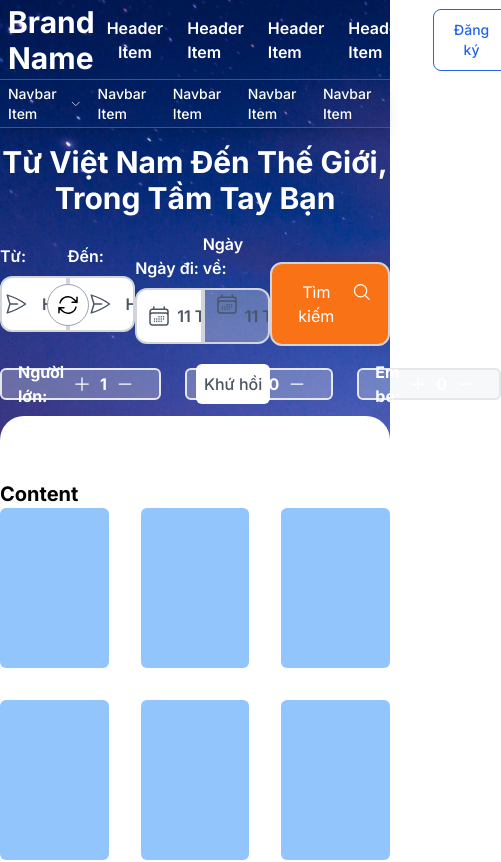
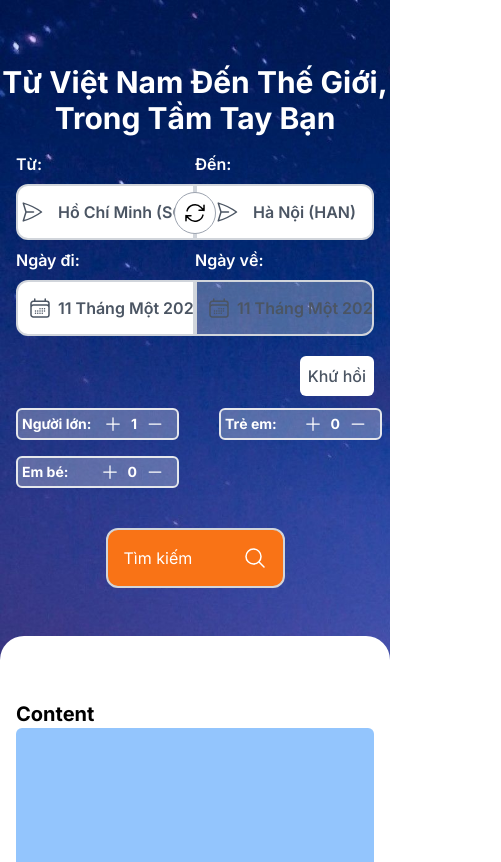
Before and after one commit to CongMinh0801/booking_app, a Next.js app: page / in a window 390 px wide. Shown: the top 862 px of the page, 501 px wide, since content can reach past the window. Built offline with nearby package versions, Linux system fonts and the light colour scheme.

Commit message:
responsive home page

```diff
--- a/src/app/layout.tsx
+++ b/src/app/layout.tsx
@@ -1,16 +1,14 @@
 import type { Metadata } from 'next'
 import { Inter } from 'next/font/google'
 import './globals.css'
-import { Providers } from './GlobalRedux/provider';
-import Header from "../components/header/header"
-import Navbar from "../components/navbar/navbar"
+import { Providers } from './GlobalRedux/provider'
 import Footer from '@/components/footer/footer'
 
 const inter = Inter({ subsets: ['latin'] })
 
 export const metadata: Metadata = {
-  title: 'Create Next App',
-  description: 'Generated by create next app',
+  title: 'Demo Booking App',
+  description: 'Demo Booking App',
 }
 
 export default function RootLayout({
@@ -22,8 +20,6 @@ export default function RootLayout({
     <html className="bg-white" lang="en">
       <Providers>
       <body className={inter.className}>
-        <Header/>
-        <Navbar/>
         <div className='flex justify-center'>
           {children}
         </div>
--- a/src/app/page.tsx
+++ b/src/app/page.tsx
@@ -12,7 +12,7 @@ export default function Home() {
     <>
     <div className="w-full block bg-[url('../../public/sky.jpg')] bg-cover">
       <div className="flex justify-center flex-wrap">
-        <div className="w-full xl:max-w-screen-xl mt-32 flex justify-center flex-wrap">
+        <div className="w-full xl:max-w-screen-xl mt-12 mb-12 flex justify-center flex-wrap">
           <h1 className="my-4 text-white font-bold text-3xl w-full text-center flex justify-center">
             Từ Việt Nam Đến Thế Giới, Trong Tầm Tay Bạn
           </h1>
@@ -20,16 +20,16 @@ export default function Home() {
         </div>
 
         <div className='bg-white w-full rounded-t-3xl flex justify-center'>
-          <div className="pt-16 w-full xl:max-w-screen-xl">
+          <div className="pt-16 pb-16 w-full xl:max-w-screen-xl mx-4 xl:mx-0">
             <div className="">
               <h2 className="font-bold text-xl">Content</h2>
-              <div className="grid grid-cols-3 gap-8">
+              <div className="grid xl:grid-cols-3 xl:gap-8 md:grid-cols-2 md:gap-12 sm:grid-cols-1 sm:gap-8 gap-8">
                 <div className="h-40 bg-blue-300 rounded-md"></div>
                 <div className="h-40 bg-blue-300 rounded-md"></div>
                 <div className="h-40 bg-blue-300 rounded-md"></div>
-                <div className="h-40 bg-blue-300 rounded-md"></div>
-                <div className="h-40 bg-blue-300 rounded-md"></div>
-                <div className="h-40 bg-blue-300 rounded-md"></div>
+                <div className="h-40 bg-blue-300 rounded-md hidden md:block"></div>
+                <div className="h-40 bg-blue-300 rounded-md hidden md:block"></div>
+                <div className="h-40 bg-blue-300 rounded-md hidden md:block"></div>
               </div>
             </div>
           </div>
--- a/src/components/header/header.tsx
+++ /dev/null
@@ -1,50 +0,0 @@
-'use client'
-
-import { useEffect, useState } from "react"
-import { usePathname } from 'next/navigation'
-import Link from 'next/link'
-
-const Header = () => {
-  const [scrolled, setScrolled] = useState(false);
-  const pathName = usePathname()
-
-  useEffect(() => {
-    const handleScroll = () => {
-      setScrolled(window.scrollY > 0);
-    };
-
-    window.addEventListener('scroll', handleScroll);
-
-    return () => {
-      window.removeEventListener('scroll', handleScroll);
-    };
-  }, []);
-    return (
-      <div className={`w-full fixed h-20 top-0 left-0 flex justify-center items-center box-border transition-all ${pathName == "/" ? (scrolled ? "text-gray-800 border-gray-200" : "text-white border-gray-600") : "text-gray-800 border-gray-200"} ${pathName == "/" ? (scrolled ? "bg-white" : " bg-transparent") : "bg-white"} border-b z-10`}>
-        <div className="flex justify-between items-center w-full xl:max-w-screen-xl">
-          <div className="text-3xl h-full font-bold pl-2">
-            <Link href="/">
-              Brand Name
-            </Link>
-          </div>
-          <div className="flex justify-end">
-            <ul className="flex justify-between items-center font-semibold">
-              <button id="dropdownDefaultButton" data-dropdown-toggle="dropdown" className="px-3 box-border focus:boder-2 flex items-center justify-center cursor-pointer py-2 rounded hover:bg-slate-100">Header Item</button>
-              <li className="px-3 box-border focus:boder-2 flex items-center justify-center cursor-pointer py-2 rounded hover:bg-slate-100">Header Item</li>
-              <li className="px-3 box-border focus:boder-2 flex items-center justify-center cursor-pointer py-2 rounded hover:bg-slate-100">Header Item</li>
-              <li className="px-3 box-border focus:boder-2 flex items-center justify-center cursor-pointer py-2 rounded hover:bg-slate-100">Header Item</li>            </ul>
-            <div className="flex items-center my-2">
-              <button type="button" className="ml-4 transition-all text-blue-600 hover:text-white border border-blue-600 hover:bg-blue-700 focus:ring-4 focus:outline-none focus:ring-blue-300 font-medium rounded-lg text-sm px-5 py-2.5 text-center dark:border-blue-500 dark:text-blue-500 dark:hover:text-white dark:hover:bg-blue-500 dark:focus:ring-blue-700">
-                Đăng ký
-              </button>
-              <button type="button" className="ml-4 transition-all text-white border border-blue-600 hover:border-blue-700 bg-blue-600 hover:bg-blue-700 focus:ring-4 focus:ring-blue-300 font-medium rounded-lg text-sm px-5 py-2.5 dark:bg-blue-600 dark:hover:bg-blue-600 focus:outline-none dark:focus:ring-blue-700">
-                Đăng nhập
-              </button>
-            </div>
-          </div>
-        </div>
-      </div>
-    )
-}
-
-export default Header
--- a/src/components/homepage-search-form/search-form.tsx
+++ b/src/components/homepage-search-form/search-form.tsx
@@ -189,8 +189,8 @@ export default function SearchForm({router} : {router:AppRouterInstance}) {
 
     return (
       <div className="text-white w-full">
-        <div className="w-full flex items-center justify-between">
-            <div className="w-5/12 relative">
+        <div className="w-full flex flex-wrap items-center justify-between">
+            <div className="lg:w-5/12 w-full lg:mx-0 mx-4 relative">
                 <div className="w-2/4 inline-block font-semibold relative">
                     Từ:<br/>
                     <input type="text" onClick={()=>showListAirport("Đi")} onChange={e => setSanBayDi(e.target.value)} value={sanBayDi} className="my-2 h-14 w-full box-border pl-10 border-2 text-gray-600 border-gray-300 rounded-l-xl"/>
@@ -218,7 +218,7 @@ export default function SearchForm({router} : {router:AppRouterInstance}) {
                     </svg>
                 </button>
             </div>
-            <div className="w-5/12 relative">
+            <div className="lg:w-5/12 w-full lg:mx-0 mx-4 relative">
                 <div className="w-2/4 inline-block font-semibold relative">
                     Ngày đi:<br/>
                     <input type="text" onClick={()=>showCalendar("Đi")} value={formatDate(ngayDi)} readOnly className="my-2 h-14 w-full box-border pl-10 border-2 text-gray-600 border-gray-300 rounded-l-xl"/>
@@ -244,16 +244,17 @@ export default function SearchForm({router} : {router:AppRouterInstance}) {
                 </button>
             </div>
 
-            <button onClick={() => timKiem()} className=" bg-orange-500 p-4 mt-6 box-border border-2 border-gray-300 rounded-xl cursor-pointer hover:bg-orange-600 transition-all flex item-center">
+            <button onClick={() => timKiem()} className=" hidden lg:flex bg-orange-500 p-4 mt-6 box-border border-2 border-gray-300 rounded-xl cursor-pointer hover:bg-orange-600 transition-all item-center">
                 Tìm kiếm
                 <svg xmlns="http://www.w3.org/2000/svg" fill="none" viewBox="0 0 24 24" strokeWidth="1.5" stroke="currentColor" className="w-6 h-6 ml-2">
                     <path strokeLinecap="round" strokeLinejoin="round" d="m21 21-5.197-5.197m0 0A7.5 7.5 0 1 0 5.196 5.196a7.5 7.5 0 0 0 10.607 10.607Z" />
                 </svg>
             </button>
         </div>
-        <div className="w-full flex items-center mt-4 mb-4">
-            <div className="search-form-customer-count h-8 py px-4 justify-center flex items-center mr-6 rounded-md border-2 border-gray-200">
+        <div className="w-full lg:flex flex-wrap items-center mb-4 mt-16 mx-4 lg:mt-4 lg:mx-0 grid grid-cols-2 gap-4 lg:text-base text-sm">
+            <div className="search-form-customer-count h-8 py lg:px-4 px-1 justify-center flex justify-between items-center mr-6 rounded-md border-2 border-gray-200">
                 Người lớn:
+                <div className="flex items-center justify-between">
                     <button onClick={()=>tangHanhKhach("Người lớn")} className="">
                         <svg xmlns="http://www.w3.org/2000/svg" fill="none" viewBox="0 0 24 24" strokeWidth="1.5" stroke="currentColor" className="w-5 h-5 mx-2 hover:bg-gray-200 hover:text-black">
                             <path strokeLinecap="round" strokeLinejoin="round" d="M12 4.5v15m7.5-7.5h-15" />
@@ -266,9 +267,11 @@ export default function SearchForm({router} : {router:AppRouterInstance}) {
                         </svg>
                     </button>
                 </div>
+            </div>
 
-            <div className="search-form-customer-count h-8 py px-4 justify-center flex items-center mr-6 rounded-md border-2 border-gray-200">
+            <div className="search-form-customer-count h-8 py lg:px-4 px-1 justify-center flex justify-between items-center mr-6 rounded-md border-2 border-gray-200">
                 Trẻ em:
+                <div className="flex items-center justify-between">
                     <button onClick={()=>tangHanhKhach("Trẻ em")} className="">
                         <svg xmlns="http://www.w3.org/2000/svg" fill="none" viewBox="0 0 24 24" strokeWidth="1.5" stroke="currentColor" className="w-5 h-5 mx-2 hover:bg-gray-200 hover:text-black">
                             <path strokeLinecap="round" strokeLinejoin="round" d="M12 4.5v15m7.5-7.5h-15" />
@@ -281,9 +284,11 @@ export default function SearchForm({router} : {router:AppRouterInstance}) {
                         </svg>
                     </button>
                 </div>
+            </div>
 
-            <div className="search-form-customer-count h-8 py px-4 justify-center flex items-center mr-6 rounded-md border-2 border-gray-200">
+            <div className="search-form-customer-count h-8 py lg:px-4 px-1 justify-center flex justify-between items-center mr-6 rounded-md border-2 border-gray-200">
                 Em bé:
+                <div className="flex items-center justify-between">
                     <button onClick={()=>tangHanhKhach("Em bé")} className="">
                         <svg xmlns="http://www.w3.org/2000/svg" fill="none" viewBox="0 0 24 24" strokeWidth="1.5" stroke="currentColor" className="w-5 h-5 mx-2 hover:bg-gray-200 hover:text-black">
                             <path strokeLinecap="round" strokeLinejoin="round" d="M12 4.5v15m7.5-7.5h-15" />
@@ -298,5 +303,14 @@ export default function SearchForm({router} : {router:AppRouterInstance}) {
                 </div>
             </div>
         </div>
+        <div className="w-full px-4 flex justify-center">
+            <button onClick={() => timKiem()} className=" w-1/2 flex justify-between lg:hidden bg-orange-500 p-4 mt-6 box-border border-2 border-gray-300 rounded-xl cursor-pointer hover:bg-orange-600 transition-all item-center">
+                Tìm kiếm
+                <svg xmlns="http://www.w3.org/2000/svg" fill="none" viewBox="0 0 24 24" strokeWidth="1.5" stroke="currentColor" className="w-6 h-6 ml-2">
+                    <path strokeLinecap="round" strokeLinejoin="round" d="m21 21-5.197-5.197m0 0A7.5 7.5 0 1 0 5.196 5.196a7.5 7.5 0 0 0 10.607 10.607Z" />
+                </svg>
+            </button>
+        </div>
+      </div>
     )
 }
--- a/src/components/navbar/drop-list/drop-list.tsx
+++ /dev/null
@@ -1,10 +0,0 @@
-export default function DropList({ scrolled }: { scrolled: boolean }) {
-    return (
-      <ul id="dropdown" className={`navbar-drop-list hidden shadow absolute top-full left-0 w-full rounded-md  ${scrolled ? "bg-white text-gray-800" : "bg-white text-gray-800"} overflow-hidden`}>
-        <li className="hover:bg-gray-300 hover:pl-4 transition-all p-2">List Item</li>
-        <li className="hover:bg-gray-300 hover:pl-4 transition-all p-2">List Item</li>
-        <li className="hover:bg-gray-300 hover:pl-4 transition-all p-2">List Item</li>
-        <li className="hover:bg-gray-300 hover:pl-4 transition-all p-2">List Item</li>
-      </ul>
-    )
-}
--- a/src/components/navbar/navbar.css
+++ /dev/null
@@ -1,3 +0,0 @@
-.navbar-have-drop-list:hover .navbar-drop-list {
-    display: block
-}
--- a/src/components/navbar/navbar.tsx
+++ /dev/null
@@ -1,43 +0,0 @@
-'use client'
-
-import { useEffect, useState } from "react";
-import DropList from "./drop-list/drop-list"
-import { usePathname } from 'next/navigation'
-import "./navbar.css"
-
-export default function Navbar() {
-  const [scrolled, setScrolled] = useState(false);
-  const pathName = usePathname()
-
-  useEffect(() => {
-    const handleScroll = () => {
-      setScrolled(window.scrollY > 0);
-    };
-
-    window.addEventListener('scroll', handleScroll);
-
-    return () => {
-      window.removeEventListener('scroll', handleScroll);
-    };
-  }, []);
-    return (
-      <div className={`w-full fixed top-20 h-12 box-border left-0 flex justify-center items-center transition-all ${pathName == "/" ? (scrolled ? "text-gray-600" : "text-white") : "text-gray-600"} ${pathName == "/" ? (scrolled ? "bg-white border-gray-200" : " bg-transparent border-gray-600") : "bg-white border-gray-200"} border-b shadow-lg z-10`}>
-        <div className="flex fixer top-0 left-0 justify-between items-center w-full xl:max-w-screen-xl">
-          <ul className="flex justify-between h-10">
-            <li className={`navbar-have-drop-list h-full relative flex items-center text-sm px-2 font-medium  ${pathName == "/" ? (scrolled ? "hover:bg-gray-100" : "hover:bg-gray-400") : "hover:bg-gray-100"} cursor-pointer`} data-dropdown-toggle="dropdown">
-                Navbar Item
-                <svg xmlns="http://www.w3.org/2000/svg" fill="none" viewBox="0 0 24 24" strokeWidth="1.5" stroke="currentColor" className="w-4 h-4 ml-1">
-                    <path strokeLinecap="round" strokeLinejoin="round" d="m19.5 8.25-7.5 7.5-7.5-7.5" />
-                </svg>
-
-                <DropList scrolled = {scrolled}/>
-            </li>
-            <li className={`h-full flex items-center text-sm px-2 font-medium  ${pathName == "/" ? (scrolled ? "hover:bg-gray-100" : "hover:bg-gray-400") : "hover:bg-gray-100"} cursor-pointer`}>Navbar Item</li>
-            <li className={`h-full flex items-center text-sm px-2 font-medium  ${pathName == "/" ? (scrolled ? "hover:bg-gray-100" : "hover:bg-gray-400") : "hover:bg-gray-100"} cursor-pointer`}>Navbar Item</li>
-            <li className={`h-full flex items-center text-sm px-2 font-medium  ${pathName == "/" ? (scrolled ? "hover:bg-gray-100" : "hover:bg-gray-400") : "hover:bg-gray-100"} cursor-pointer`}>Navbar Item</li>
-            <li className={`h-full flex items-center text-sm px-2 font-medium  ${pathName == "/" ? (scrolled ? "hover:bg-gray-100" : "hover:bg-gray-400") : "hover:bg-gray-100"} cursor-pointer`}>Navbar Item</li>
-          </ul>
-        </div>
-      </div>
-    )
-}
```
Lines whose indentation alone changed are shown as unchanged.
